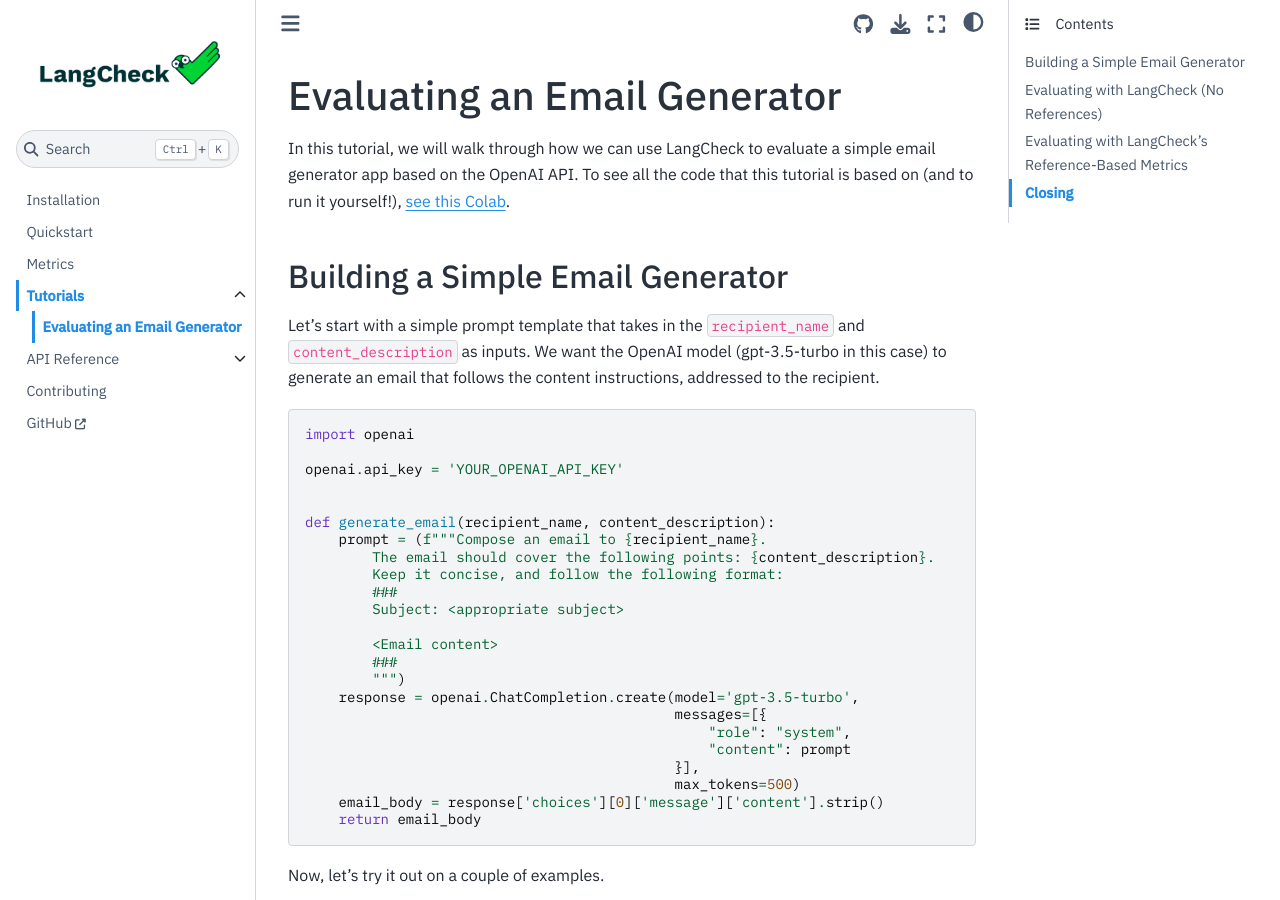
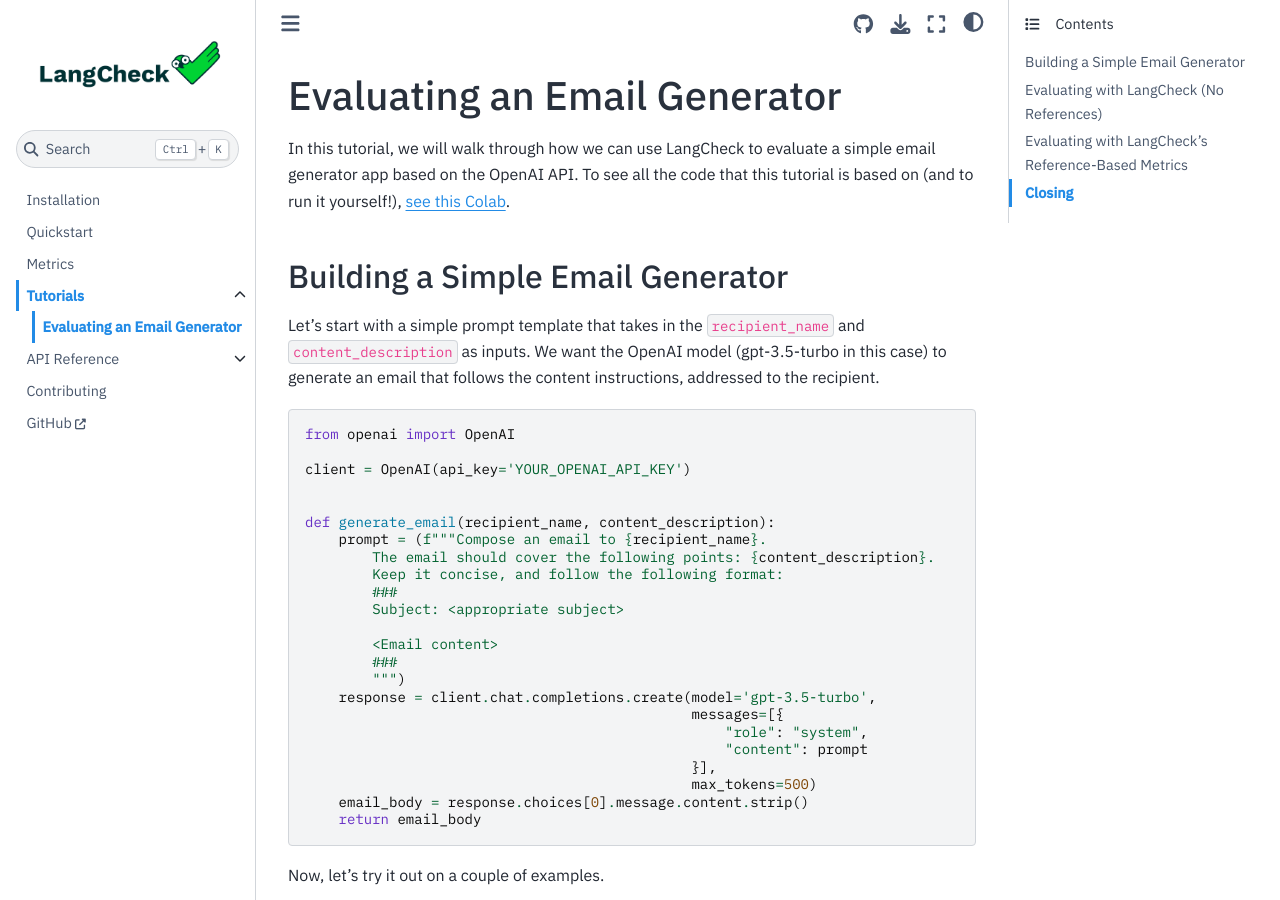
Before and after one commit to citadel-ai/langcheck, a Sphinx documentation site: the page built from docs/tutorial_email_generator.md, in a window 1280 px wide and 900 px high. Built offline with Sphinx 7.4.7 and the Sphinx Book theme 1.1.4, drawn with Linux system fonts in a browser that asks for light colours; some of the changed text lies outside the part shown.

Commit message:
update email generator tutorial

````diff
--- a/docs/tutorial_email_generator.md
+++ b/docs/tutorial_email_generator.md
@@ -7,9 +7,9 @@ In this tutorial, we will walk through how we can use LangCheck to evaluate a si
 Let’s start with a simple prompt template that takes in the `recipient_name` and `content_description` as inputs. We want the OpenAI model (gpt-3.5-turbo in this case) to generate an email that follows the content instructions, addressed to the recipient.
 
 ```python
-import openai
+from openai import OpenAI
 
-openai.api_key = 'YOUR_OPENAI_API_KEY'
+client = OpenAI(api_key='YOUR_OPENAI_API_KEY')
 
 
 def generate_email(recipient_name, content_description):
@@ -22,13 +22,13 @@ def generate_email(recipient_name, content_description):
         <Email content>
         ###
         """)
-    response = openai.ChatCompletion.create(model='gpt-3.5-turbo',
-                                            messages=[{
-                                                "role": "system",
-                                                "content": prompt
-                                            }],
-                                            max_tokens=500)
-    email_body = response['choices'][0]['message']['content'].strip()
+    response = client.chat.completions.create(model='gpt-3.5-turbo',
+                                              messages=[{
+                                                  "role": "system",
+                                                  "content": prompt
+                                              }],
+                                              max_tokens=500)
+    email_body = response.choices[0].message.content.strip()
     return email_body
 ```
 
@@ -176,13 +176,13 @@ def generate_email(recipient_name, content_description):
         <Email content>
         ###
         """)
-    response = openai.ChatCompletion.create(model='gpt-3.5-turbo',
+    response = client.chat.completions.create(model='gpt-3.5-turbo',
                                             messages=[{
                                                 "role": "system",
                                                 "content": prompt
                                             }],
                                             max_tokens=500)
-    email_body = response['choices'][0]['message']['content'].strip()
+    email_body = response.choices[0].message.content.strip()
     return email_body
 
 
````
Also changed, not shown: docs/notebooks/Email Generation Tutorial.ipynb.
